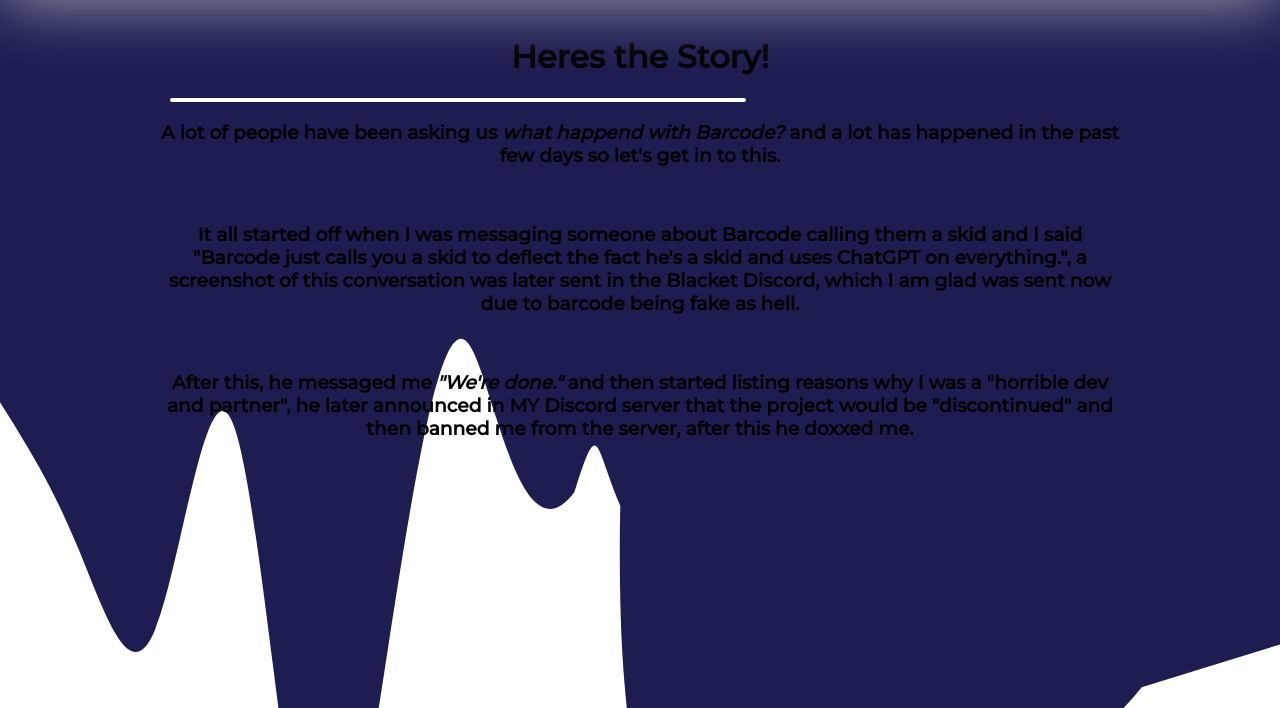
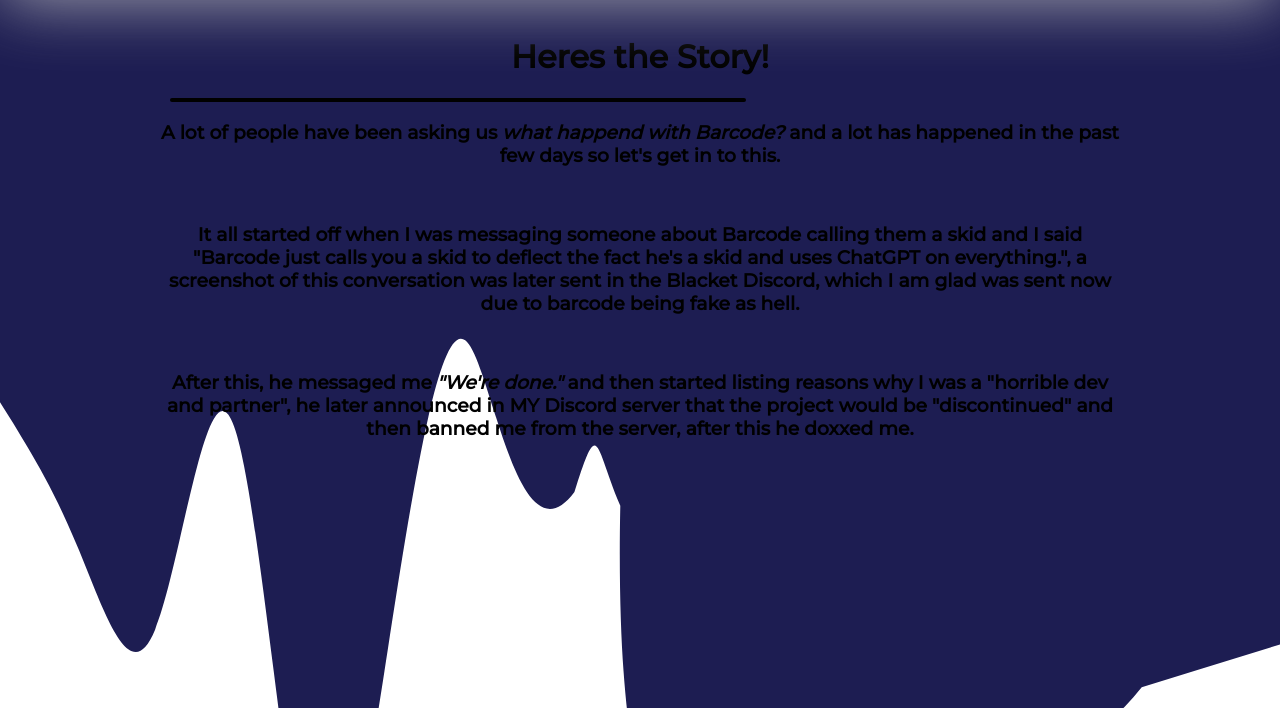
Before and after one commit to BluelySoftware/bluely.software, a plain HTML site: page story.html in a window 1280 px wide. Shown: the part 92-800 px from the top of the page. Drawn offline with nearby package versions, Linux system fonts and the light colour scheme; a script that the page names is missing.

Commit message:
Update story.html

```diff
--- a/story.html
+++ b/story.html
@@ -40,7 +40,7 @@
       </svg>
         <div class="centertxt">
           <h1>Heres the Story!</h1>
-          <div class="divhor dark"></div>
+          <div class="divhordark"></div>
           <h3>A lot of people have been asking us <em>what happend with Barcode?</em> and a lot has happened in the past few days so let's get in to this.</h3>
           <br>
           <h3>It all started off when I was messaging someone about Barcode calling them a skid and I said "Barcode just calls you a skid to deflect the fact he's a skid and uses ChatGPT on everything.", a screenshot of this conversation was later sent in the Blacket Discord, which I am glad was sent now due to barcode being fake as hell.</h3>
```
